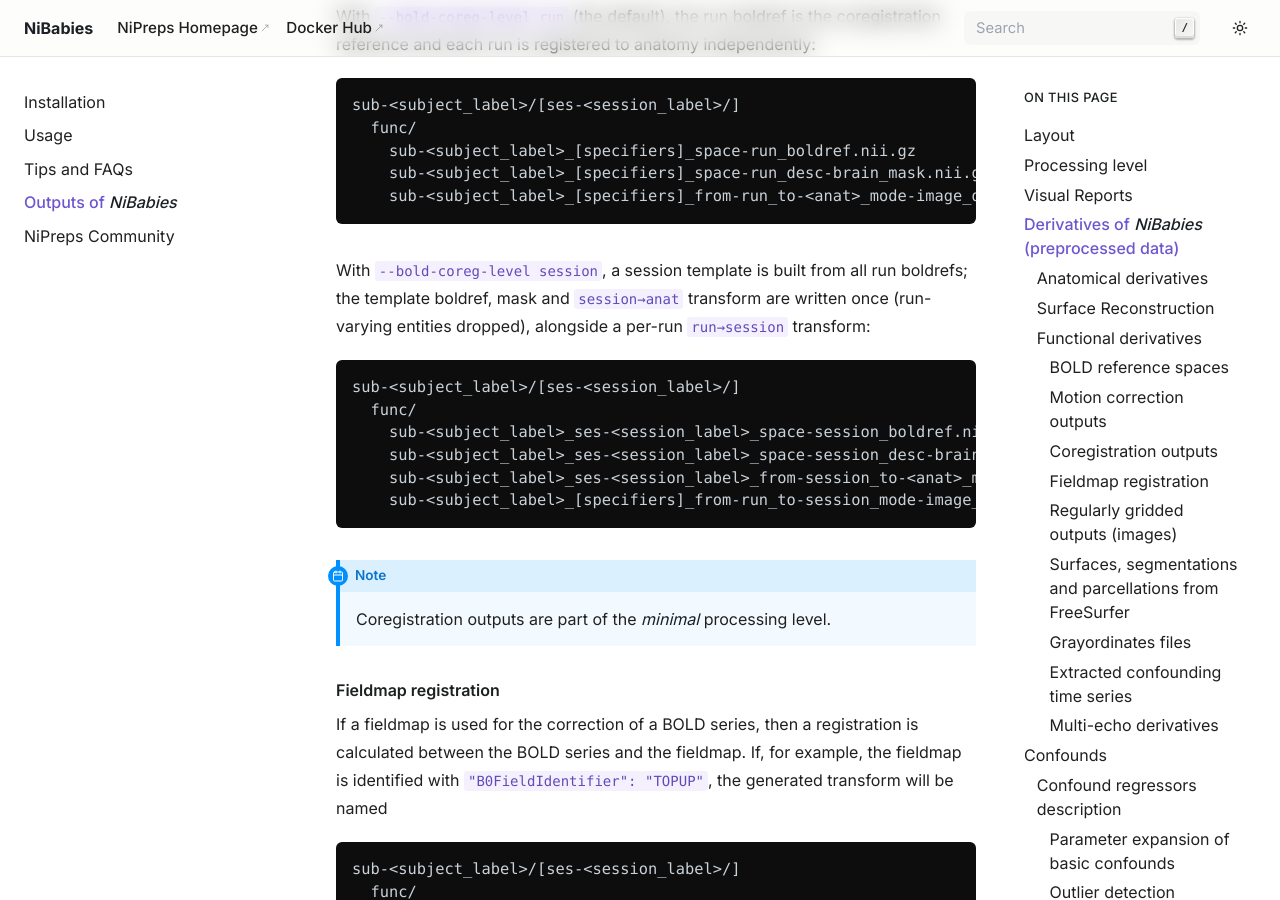
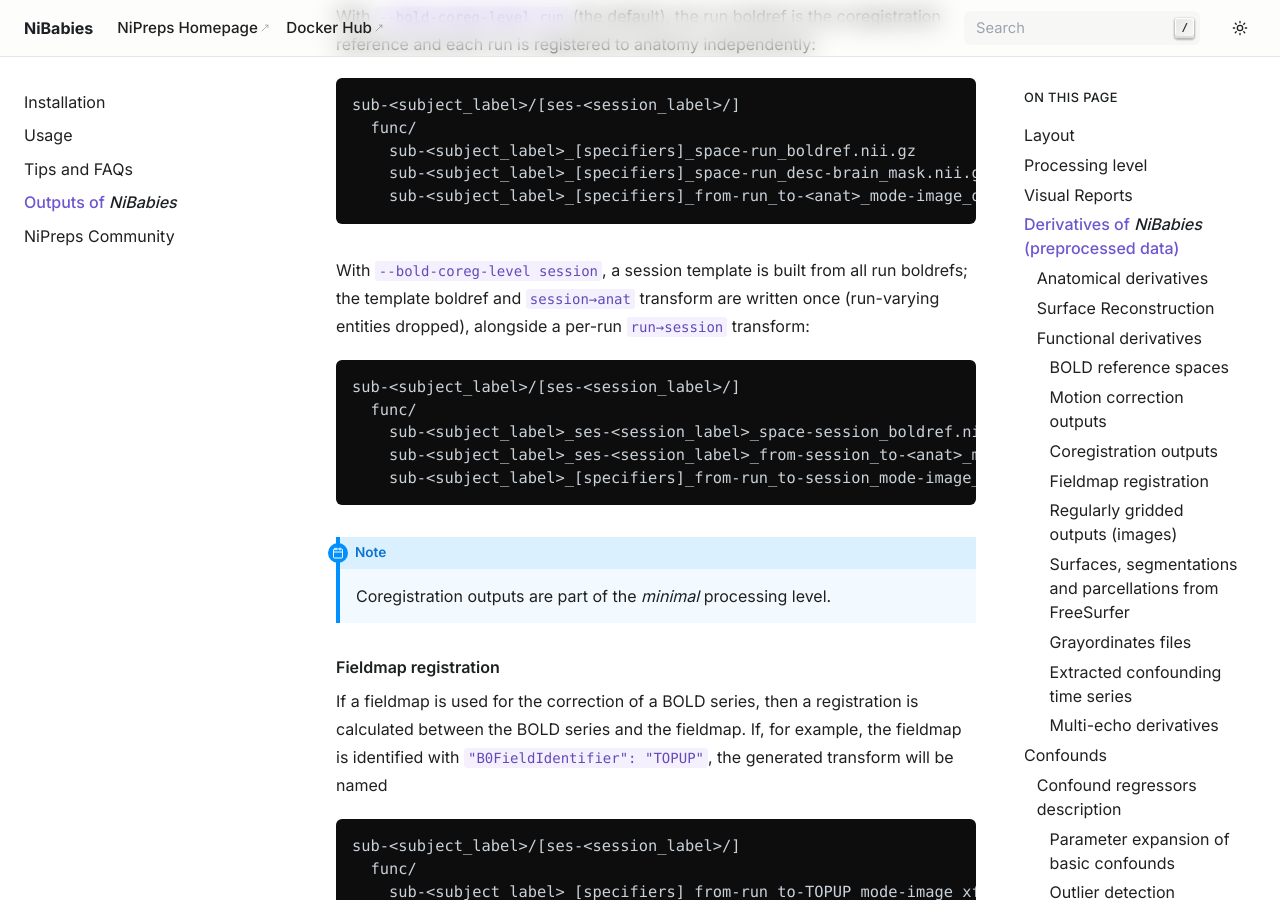
Before and after one commit to nipreps/nibabies, a Sphinx documentation site: the page built from docs/outputs.md, in a window 1280 px wide and 900 px high, scrolled down 7699 px. Built offline with Sphinx 7.4.7, drawn with Linux system fonts in a browser that asks for light colours; the version number could not be read and is left out; some of the changed text lies outside the part shown.

Commit message:
docs: drop template mask

````diff
--- a/docs/outputs.md
+++ b/docs/outputs.md
@@ -259,7 +259,7 @@
   from the sbref or a robust average of the BOLD series.
 - **`session`** — the coregistration reference space when `--bold-coreg-level session`:
   a template image built from all run-level boldrefs and registered to anatomy. Its
-  boldref, mask and `session→anat` transform are each written once for the session
+  boldref and `session→anat` transform are each written once for the session
   (the run-varying entities are dropped from the filename).
 - **`anat`** — the anatomical reference space (T1w or T2w).
 
@@ -316,14 +316,13 @@
 ```
 
 With `--bold-coreg-level session`, a session template is built from all run
-boldrefs; the template boldref, mask and `session→anat` transform are written once
+boldrefs; the template boldref and `session→anat` transform are written once
 (run-varying entities dropped), alongside a per-run `run→session` transform:
 
 ```
 sub-<subject_label>/[ses-<session_label>/]
   func/
     sub-<subject_label>_ses-<session_label>_space-session_boldref.nii.gz
-    sub-<subject_label>_ses-<session_label>_space-session_desc-brain_mask.nii.gz
     sub-<subject_label>_ses-<session_label>_from-session_to-<anat>_mode-image_desc-coreg_xfm.txt
     sub-<subject_label>_[specifiers]_from-run_to-session_mode-image_desc-coreg_xfm.txt
 ```
````
